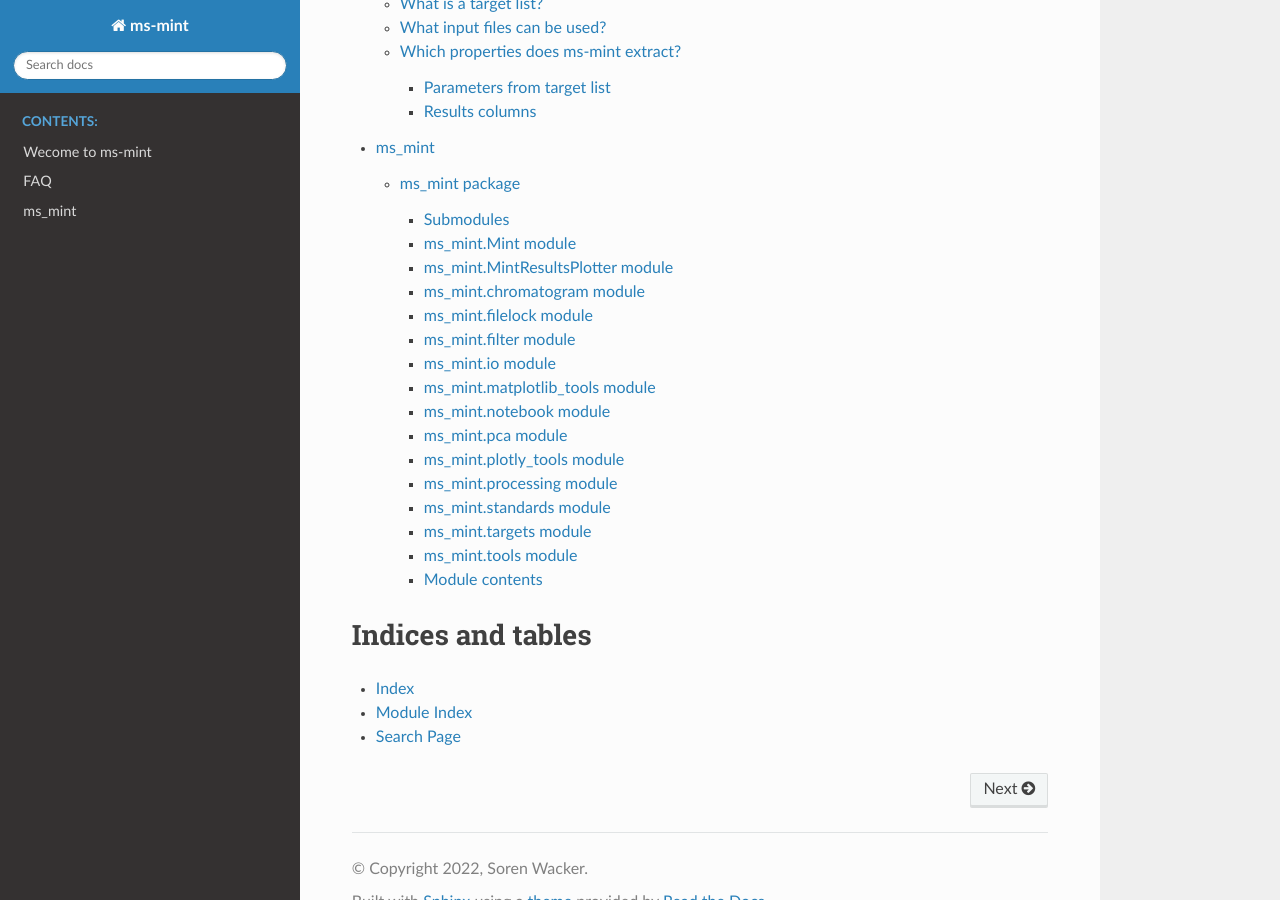
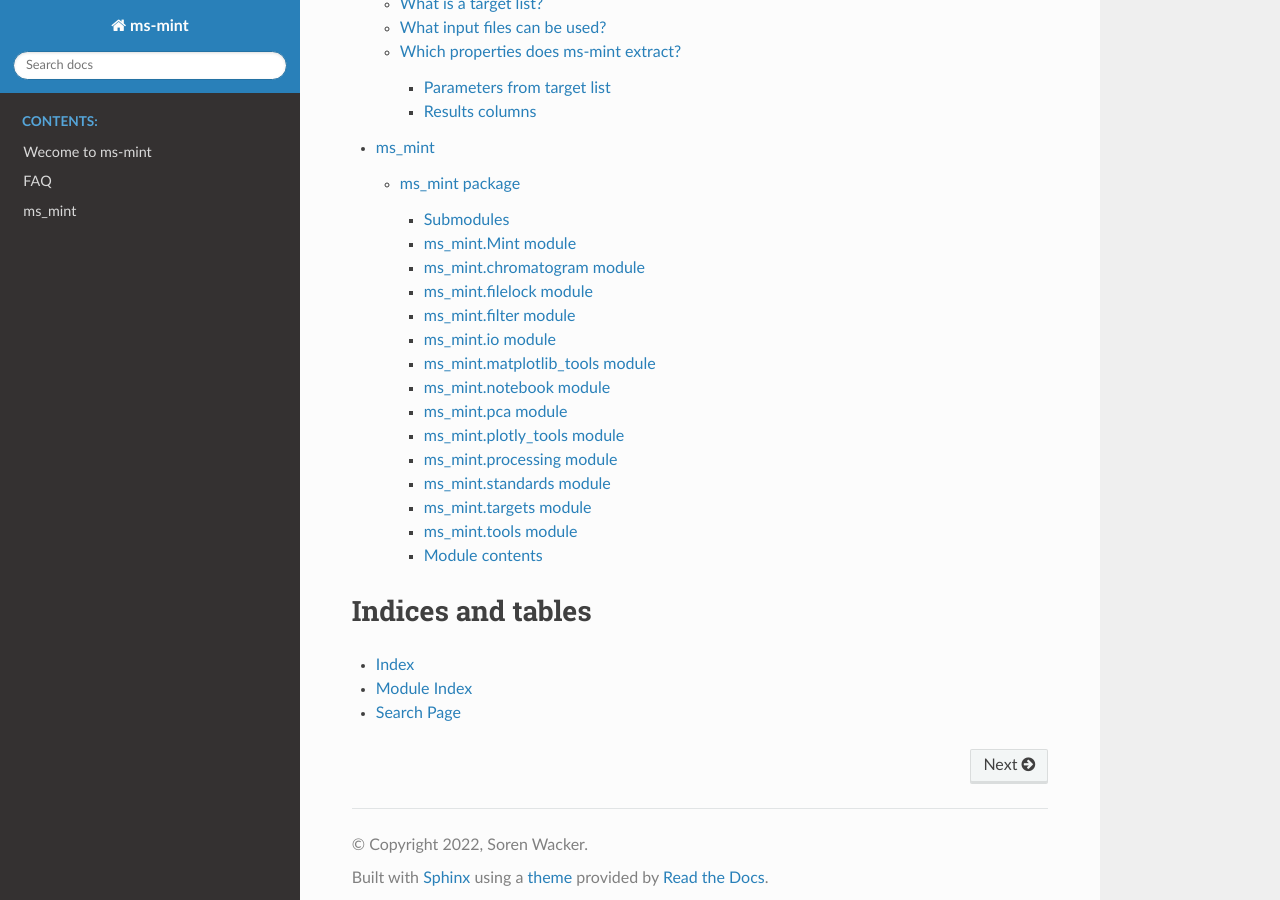
Before and after one commit to LewisResearchGroup/ms-mint, a Sphinx documentation site: the page built from docs/index.rst, in a window 1280 px wide and 900 px high, scrolled down 516 px. Built offline with Sphinx 7.4.7 and the Read the Docs theme 2.0.0, drawn with Linux system fonts in a browser that asks for light colours.

Commit message:
updated docs

```diff
--- a/docs/conf.py
+++ b/docs/conf.py
@@ -78,6 +78,7 @@ exclude_patterns = [
     "versioneer.py",
     "setup.py",
     "ms_mint/filelock.py",
+    "notebooks",
 ]
 
 
--- a/docs/ms_mint.rst
+++ b/docs/ms_mint.rst
@@ -8,14 +8,6 @@ ms\_mint.Mint module
 --------------------
 
 .. automodule:: ms_mint.Mint
-   :members:
-   :undoc-members:
-   :show-inheritance:
-
-ms\_mint.MintResultsPlotter module
-----------------------------------
-
-.. automodule:: ms_mint.MintResultsPlotter
    :members:
    :undoc-members:
    :show-inheritance:
```
